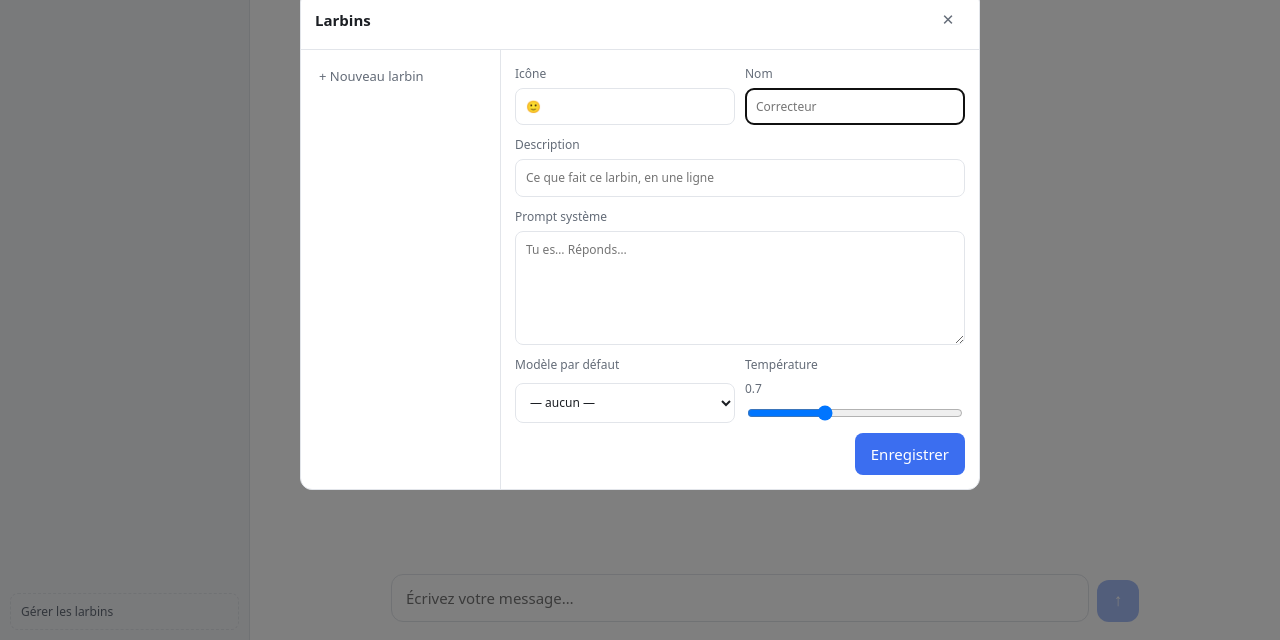
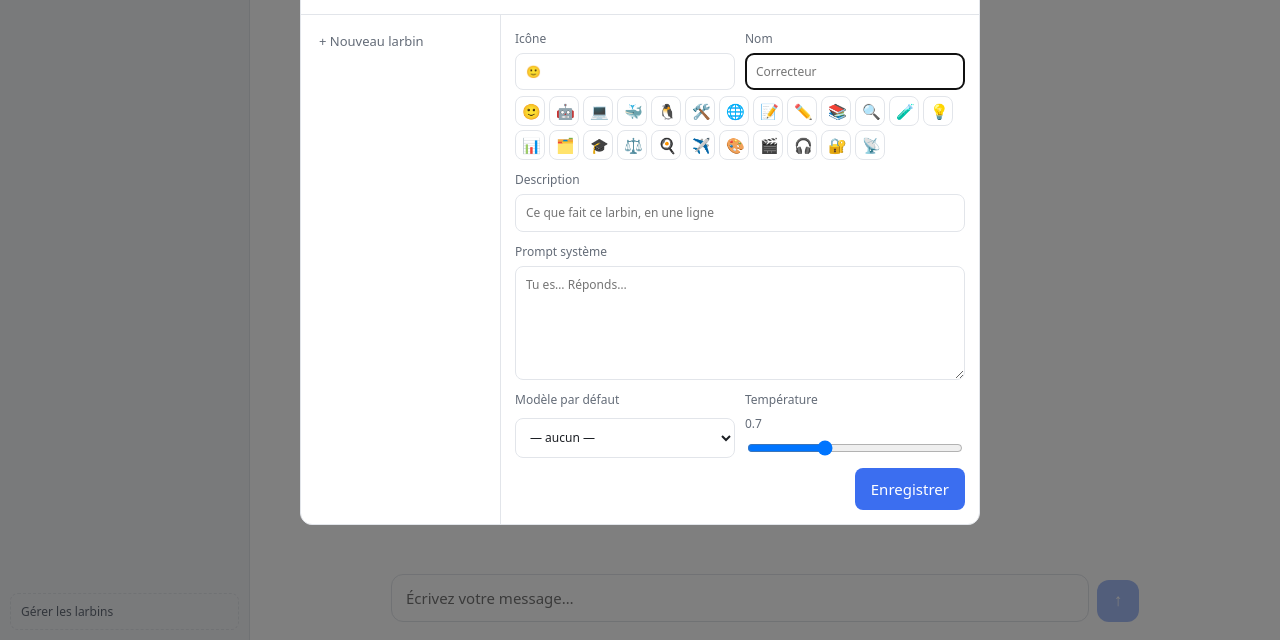
Before and after one commit to mathgen44/Larbinus, a plain HTML site: page app/static/index.html in a window 1280 px wide. Both pictures are taken after a click on the button "Gérer les larbins". Shown: the part 160-800 px from the top of the page. Drawn offline with Linux system fonts and the light colour scheme; no server answers.

Commit message:
Phase 6 — Personas (« larbins ») - ajout des icones

```diff
--- a/app/static/app.js
+++ b/app/static/app.js
@@ -42,7 +42,15 @@
     personaTemperature: $("persona-temperature"),
     personaTemperatureValeur: $("persona-temperature-valeur"),
     personaAnnuler: $("persona-annuler"),
+    paletteIcones: $("palette-icones"),
   };
+
+  //: Emojis proposés — volontairement des symboles largement présents dans les
+  //: polices système, pour ne pas afficher un rectangle vide chez l'utilisateur.
+  const ICONES = [
+    "🙂", "🤖", "💻", "🐳", "🐧", "🛠️", "🌐", "📝", "✏️", "📚", "🔍", "🧪",
+    "💡", "📊", "🗂️", "🎓", "⚖️", "🍳", "✈️", "🎨", "🎬", "🎧", "🔐", "📡",
+  ];
 
   const etat = {
     conversation: null,   // identifiant de la conversation en cours
@@ -246,6 +254,32 @@
     grille.append(ajout);
   }
 
+  function construirePalette() {
+    elements.paletteIcones.innerHTML = "";
+    for (const icone of ICONES) {
+      const bouton = document.createElement("button");
+      bouton.type = "button";       // sinon il soumettrait le formulaire
+      bouton.textContent = icone;
+      bouton.title = `Utiliser ${icone}`;
+      bouton.setAttribute("aria-pressed", "false");
+      bouton.addEventListener("click", () => {
+        // Recliquer l'icône déjà retenue la retire : pas besoin d'un bouton
+        // « effacer » supplémentaire.
+        elements.personaIcone.value =
+          elements.personaIcone.value === icone ? "" : icone;
+        marquerIconeChoisie();
+      });
+      elements.paletteIcones.append(bouton);
+    }
+  }
+
+  function marquerIconeChoisie() {
+    const courante = elements.personaIcone.value.trim();
+    for (const bouton of elements.paletteIcones.querySelectorAll("button")) {
+      bouton.setAttribute("aria-pressed", String(bouton.textContent === courante));
+    }
+  }
+
   function ouvrirNouveauPersona() {
     remplirFormulairePersona(null);
     remplirListePersonas();
@@ -326,6 +360,7 @@
       elements.personaModele.append(copie);
     }
     elements.personaModele.value = persona?.model || "";
+    marquerIconeChoisie();
 
     // En création, il n'y a rien à supprimer : le bouton disparaît plutôt que
     // de proposer une action sans objet.
@@ -764,6 +799,8 @@
 
   elements.gererPersonas.addEventListener("click", ouvrirNouveauPersona);
 
+  elements.personaIcone.addEventListener("input", marquerIconeChoisie);
+
   elements.personaTemperature.addEventListener("input", () => {
     elements.personaTemperatureValeur.textContent = elements.personaTemperature.value;
   });
@@ -815,6 +852,7 @@
     appliquerTheme(THEMES[(THEMES.indexOf(actuel) + 1) % THEMES.length]);
   });
 
+  construirePalette();
   appliquerTheme(localStorage.getItem("larbinus.theme") || "auto");
   // Les modèles d'abord : le formulaire des personas recopie leur liste.
   chargerModeles().then(chargerPersonas);
--- a/app/static/index.html
+++ b/app/static/index.html
@@ -84,12 +84,15 @@
       <input type="hidden" id="persona-id">
       <div class="ligne-deux">
         <label>Icône
-          <input id="persona-icone" maxlength="4" placeholder="🙂">
+          <input id="persona-icone" maxlength="4" placeholder="🙂"
+                 title="Un emoji — cliquez-en un ci-dessous, ou saisissez le vôtre">
         </label>
         <label>Nom
           <input id="persona-nom" required maxlength="80" placeholder="Correcteur">
         </label>
       </div>
+      <div class="palette-icones" id="palette-icones" role="group"
+           aria-label="Icônes proposées"></div>
       <label>Description
         <input id="persona-description" maxlength="300"
                placeholder="Ce que fait ce larbin, en une ligne">
--- a/app/static/styles.css
+++ b/app/static/styles.css
@@ -437,6 +437,23 @@ code {
   border: 1px solid var(--bordure); border-radius: 8px;
 }
 .persona-formulaire textarea { resize: vertical; }
+
+/* Palette d'emojis : un champ texte vide n'indique pas qu'on attend un emoji.
+   Proposer des choix cliquables rend l'intention évidente, sans interdire la
+   saisie libre pour qui veut son propre symbole. */
+.palette-icones {
+  display: flex; flex-wrap: wrap; gap: 4px;
+  margin-top: -4px;
+}
+.palette-icones button {
+  width: 30px; height: 30px; font-size: 15px; line-height: 1;
+  background: var(--fond); color: var(--texte);
+  border: 1px solid var(--bordure); border-radius: 8px; cursor: pointer;
+}
+.palette-icones button:hover { border-color: var(--accent); }
+.palette-icones button[aria-pressed="true"] {
+  border-color: var(--accent); background: var(--fond-doux);
+}
 .ligne-deux { display: grid; grid-template-columns: 1fr 1fr; gap: 10px; }
 
 /* `justify-content: flex-end` avec le bouton « Supprimer » en `margin-right:
```
Also changed, not shown: Claude outputs/p6c_palette.png (added), 1 other file.
